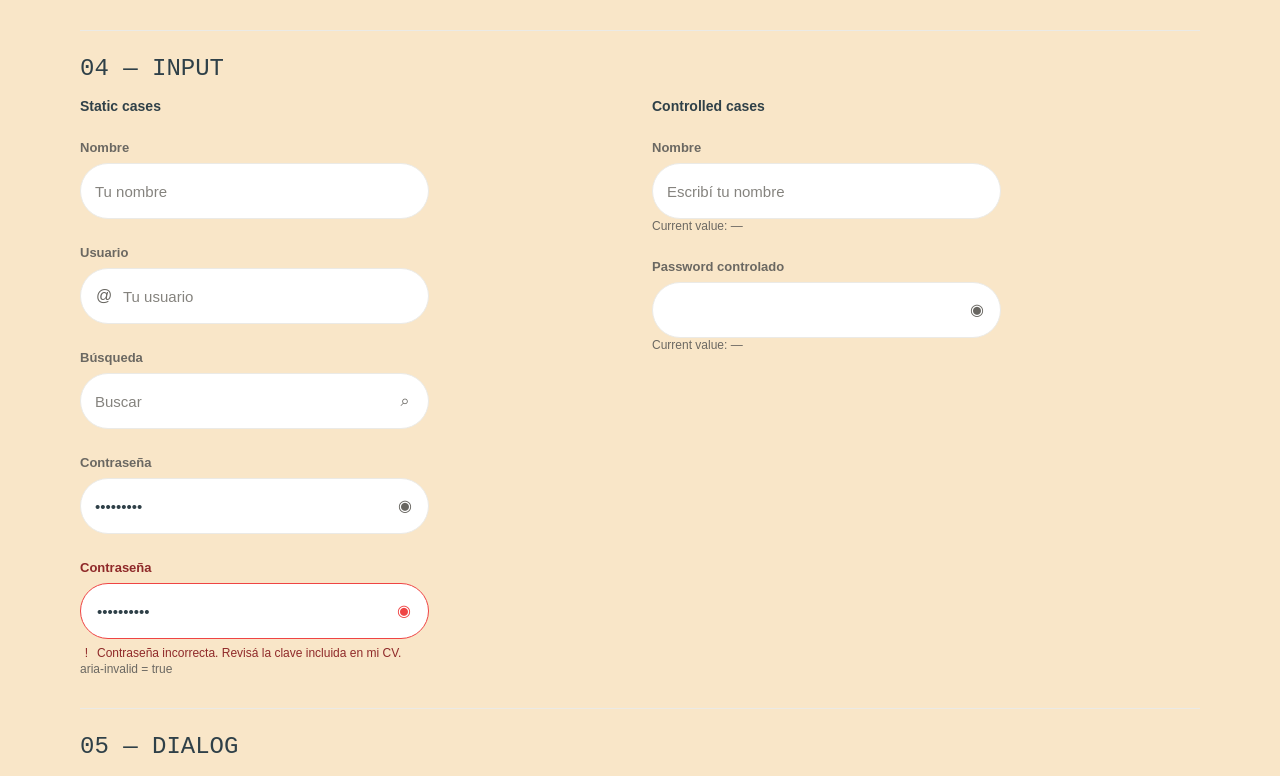
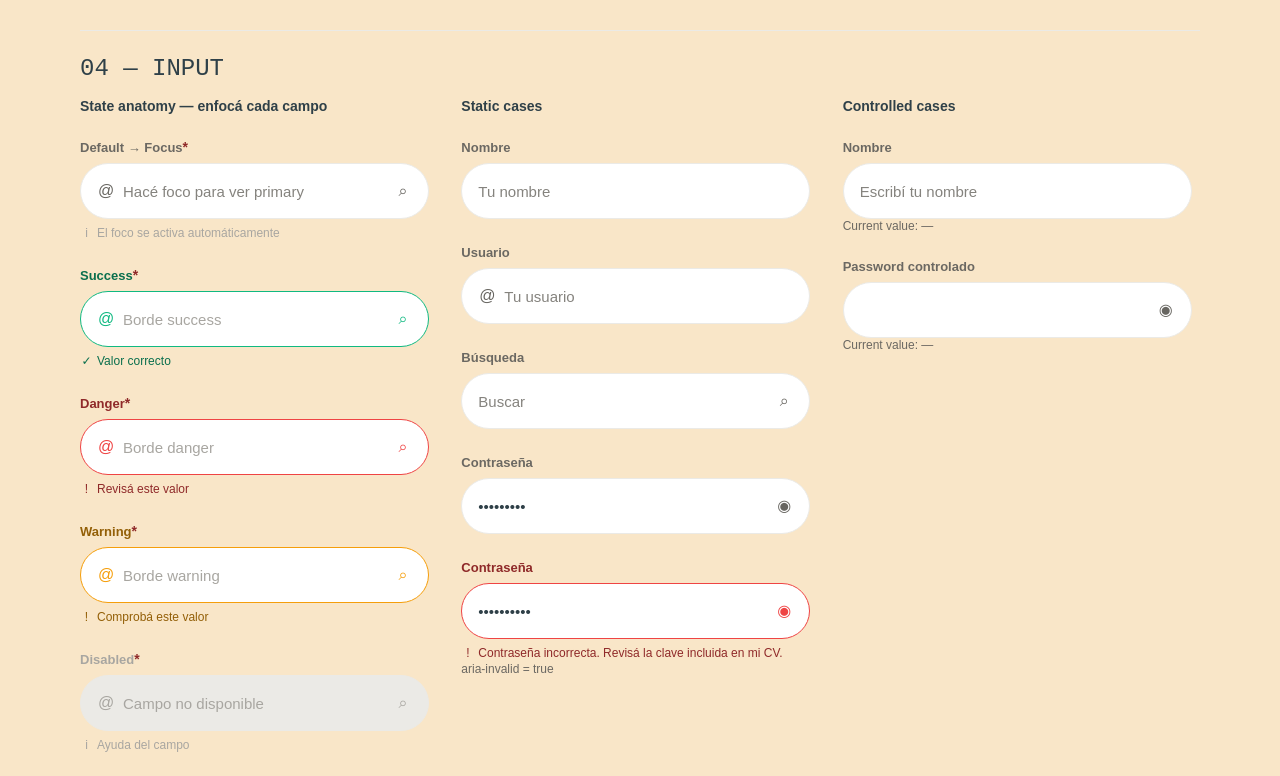
Before and after one commit to nooogt/portfolio, a React (Vite) app: page /dev/ui-primitives in a window 1280 px wide. Shown: the part 1602-2378 px from the top of the page. Built offline with nearby package versions, Linux system fonts and the light colour scheme.

Commit message:
fix: align input state behavior

```diff
--- a/src/components/ui/Input.css
+++ b/src/components/ui/Input.css
@@ -4,13 +4,21 @@
   flex-direction: column;
   gap: 6px;
   font-family: var(--font-family-primary);
+  --input-state-bg: var(--input-bg-default);
+  --input-state-border: var(--input-border-default);
+  --input-state-label: var(--input-label-default);
+  --input-state-helper: var(--input-helper-default);
+  --input-state-icon: var(--input-icon-default);
+  --input-state-text: var(--input-text);
+  --input-state-placeholder: var(--input-placeholder-default);
+  --input-state-border-width: 1px;
 }
 
 .input__label {
   display: inline-flex;
   align-items: center;
   align-self: flex-start;
-  color: var(--input-label-default);
+  color: var(--input-state-label);
   font-size: 13px;
   font-weight: 600;
   line-height: 19px;
@@ -28,12 +36,12 @@
   block-size: 56px;
   align-items: center;
   justify-content: space-between;
-  gap: 10px;
-  padding-block: 0;
-  padding-inline: 14px;
-  border: 1px solid var(--input-border-default);
+  gap: var(--space-sm);
+  padding-block: var(--space-sm);
+  padding-inline: var(--space-md);
+  border: var(--input-state-border-width) solid var(--input-state-border);
   border-radius: var(--radius-pill);
-  background: var(--input-bg-default);
+  background: var(--input-state-bg);
 }
 
 .input__native {
@@ -41,8 +49,11 @@
   inline-size: 100%;
   padding: 0;
   border: 0;
+  border-radius: 0;
+  outline: 0;
+  box-shadow: none;
   background: transparent;
-  color: var(--input-text);
+  color: var(--input-state-text);
   font: inherit;
   font-size: 15px;
   font-weight: 400;
@@ -50,8 +61,14 @@
 }
 
 .input__native::placeholder {
-  color: #85837e;
+  color: var(--input-state-placeholder);
   opacity: 1;
+}
+
+.input__native:focus,
+.input__native:focus-visible {
+  outline: 0;
+  box-shadow: none;
 }
 
 .input__adornment {
@@ -61,7 +78,7 @@
   flex: 0 0 auto;
   align-items: center;
   justify-content: center;
-  color: var(--input-icon-default);
+  color: var(--input-state-icon);
   line-height: 1;
 }
 
@@ -69,7 +86,7 @@
   display: flex;
   align-items: center;
   gap: 4px;
-  color: var(--input-label-default);
+  color: var(--input-state-helper);
   font-size: 12px;
   font-weight: 400;
   line-height: 17px;
@@ -84,28 +101,51 @@
   justify-content: center;
 }
 
-.input--danger .input__label {
-  color: var(--input-label-danger);
+.input--default:focus-within:not(.input--disabled) {
+  --input-state-bg: var(--input-bg-focus);
+  --input-state-border: var(--input-border-focus);
+  --input-state-label: var(--input-label-focus);
+  --input-state-icon: var(--input-icon-focus);
 }
 
-.input--danger .input__control {
-  gap: var(--space-sm);
-  padding-block: var(--space-sm);
-  padding-inline: var(--space-md);
-  border-color: var(--input-border-danger);
-  background: var(--input-bg-danger);
+.input--success {
+  --input-state-bg: var(--input-bg-success);
+  --input-state-border: var(--input-border-success);
+  --input-state-label: var(--input-label-success);
+  --input-state-helper: var(--input-helper-success);
+  --input-state-icon: var(--input-icon-success);
+  --input-state-placeholder: var(--input-placeholder);
 }
 
-.input--danger .input__native::placeholder {
-  color: #a8a6a1;
+.input--danger {
+  --input-state-bg: var(--input-bg-danger);
+  --input-state-border: var(--input-border-danger);
+  --input-state-label: var(--input-label-danger);
+  --input-state-helper: var(--input-helper-danger);
+  --input-state-icon: var(--input-icon-danger);
+  --input-state-placeholder: var(--input-placeholder);
 }
 
-.input--danger .input__adornment {
-  min-inline-size: 16px;
-  min-block-size: 16px;
-  color: var(--input-icon-danger);
+.input--warning {
+  --input-state-bg: var(--input-bg-warning);
+  --input-state-border: var(--input-border-warning);
+  --input-state-label: var(--input-label-warning);
+  --input-state-helper: var(--input-helper-warning);
+  --input-state-icon: var(--input-icon-warning);
+  --input-state-placeholder: var(--input-placeholder);
 }
 
-.input--danger .input__helper {
-  color: var(--input-helper-danger);
+.input--disabled {
+  --input-state-bg: var(--input-bg-disabled);
+  --input-state-border: var(--input-border-disabled);
+  --input-state-label: var(--input-label-disabled);
+  --input-state-helper: var(--input-helper-default);
+  --input-state-icon: var(--input-icon-disabled);
+  --input-state-text: var(--input-text-disabled);
+  --input-state-placeholder: var(--input-placeholder-disabled);
+  --input-state-border-width: var(--input-border-width-disabled);
 }
+
+.input__native:disabled {
+  cursor: not-allowed;
+}
--- a/src/components/ui/Input.tsx
+++ b/src/components/ui/Input.tsx
@@ -2,7 +2,7 @@ import { useId } from 'react'
 import type { InputHTMLAttributes, ReactNode } from 'react'
 import './Input.css'
 
-export type InputStatus = 'default' | 'danger'
+export type InputStatus = 'default' | 'success' | 'danger' | 'warning'
 
 export interface InputProps
   extends Omit<InputHTMLAttributes<HTMLInputElement>, 'size'> {
@@ -23,6 +23,7 @@ export function Input({
   endAdornment,
   className,
   id,
+  disabled,
   required,
   'aria-describedby': ariaDescribedBy,
   'aria-invalid': ariaInvalid,
@@ -35,7 +36,9 @@ export function Input({
     ? [ariaDescribedBy, helperId].filter(Boolean).join(' ')
     : ariaDescribedBy
   const invalid = status === 'danger' ? (ariaInvalid ?? true) : ariaInvalid
-  const classes = ['input', `input--${status}`].join(' ')
+  const classes = ['input', `input--${status}`, disabled && 'input--disabled']
+    .filter(Boolean)
+    .join(' ')
   const nativeClasses = ['input__native', className].filter(Boolean).join(' ')
 
   return (
@@ -63,6 +66,7 @@ export function Input({
           aria-describedby={describedBy}
           aria-invalid={invalid}
           className={nativeClasses}
+          disabled={disabled}
           id={inputId}
           required={required}
         />
--- a/src/routes/dev/UiPrimitivesRoute.tsx
+++ b/src/routes/dev/UiPrimitivesRoute.tsx
@@ -266,6 +266,58 @@ export function UiPrimitivesRoute() {
       <section className="ui-primitives__section">
         <h2>04 — INPUT</h2>
         <div className="ui-primitives__input-grid">
+          <div className="ui-primitives__inputs">
+            <h3>State anatomy — enfocá cada campo</h3>
+            <Input
+              label="Default → Focus"
+              placeholder="Hacé foco para ver primary"
+              helperIcon="i"
+              helperText="El foco se activa automáticamente"
+              startAdornment="@"
+              endAdornment="⌕"
+              required
+            />
+            <Input
+              label="Success"
+              placeholder="Borde success"
+              helperIcon="✓"
+              helperText="Valor correcto"
+              status="success"
+              startAdornment="@"
+              endAdornment="⌕"
+              required
+            />
+            <Input
+              label="Danger"
+              placeholder="Borde danger"
+              helperIcon="!"
+              helperText="Revisá este valor"
+              status="danger"
+              startAdornment="@"
+              endAdornment="⌕"
+              required
+            />
+            <Input
+              label="Warning"
+              placeholder="Borde warning"
+              helperIcon="!"
+              helperText="Comprobá este valor"
+              status="warning"
+              startAdornment="@"
+              endAdornment="⌕"
+              required
+            />
+            <Input
+              label="Disabled"
+              placeholder="Campo no disponible"
+              helperIcon="i"
+              helperText="Ayuda del campo"
+              disabled
+              startAdornment="@"
+              endAdornment="⌕"
+              required
+            />
+          </div>
           <div className="ui-primitives__inputs">
             <h3>Static cases</h3>
             <Input label="Nombre" placeholder="Tu nombre" />
--- a/src/styles/tokens/components.css
+++ b/src/styles/tokens/components.css
@@ -33,6 +33,35 @@
   --input-helper-danger: var(--color-text-danger);
   --input-icon-danger: var(--color-icon-danger);
 
+  --input-bg-focus: var(--color-bg-surface);
+  --input-border-focus: var(--color-brand-primary);
+  --input-label-focus: var(--color-brand-primary);
+  --input-icon-focus: var(--color-brand-primary);
+
+  --input-bg-success: var(--color-bg-surface);
+  --input-border-success: #10b981;
+  --input-label-success: #0a6f4d;
+  --input-helper-success: #0a6f4d;
+  --input-icon-success: #10b981;
+
+  --input-bg-warning: var(--color-bg-surface);
+  --input-border-warning: #f59e0b;
+  --input-label-warning: #935f07;
+  --input-helper-warning: #935f07;
+  --input-icon-warning: #f59e0b;
+
+  --input-bg-disabled: var(--color-neutral-100);
+  --input-border-disabled: var(--color-neutral-100);
+  --input-label-disabled: #a8a6a1;
+  --input-icon-disabled: #a8a6a1;
+  --input-text-disabled: #a8a6a1;
+  --input-border-width-disabled: 1.5px;
+
+  --input-helper-default: #a8a6a1;
+  --input-placeholder-default: #85837e;
+  --input-placeholder: #a8a6a1;
+  --input-placeholder-disabled: #a8a6a1;
+
   --dialog-bg: var(--color-brand-secondary);
   --dialog-border: var(--color-border-subtle);
   --dialog-radius: var(--radius-xl);
```
